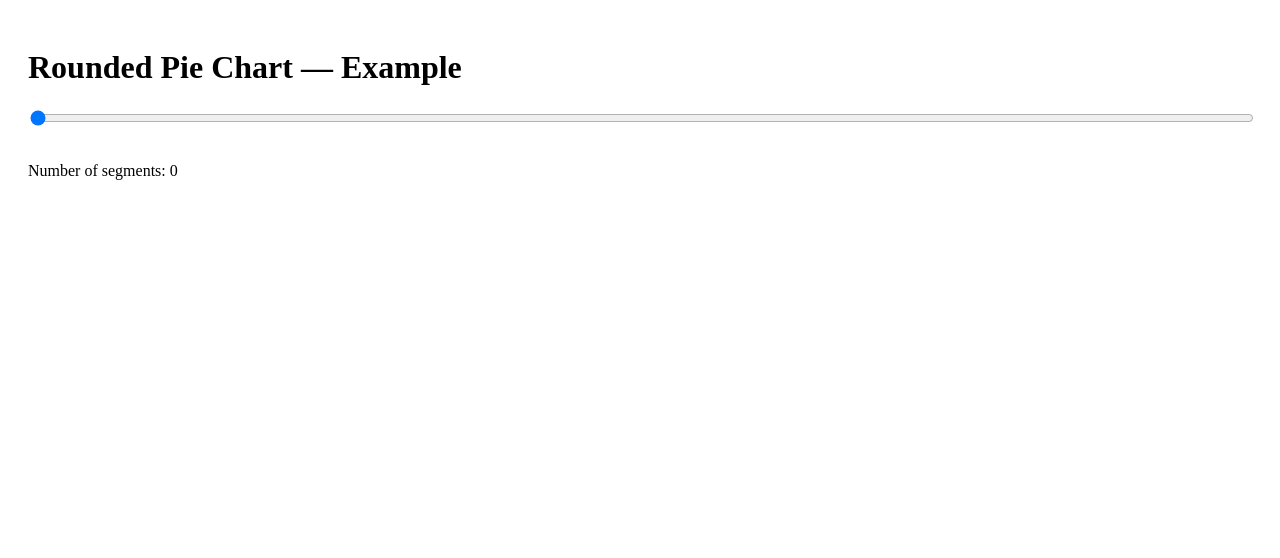
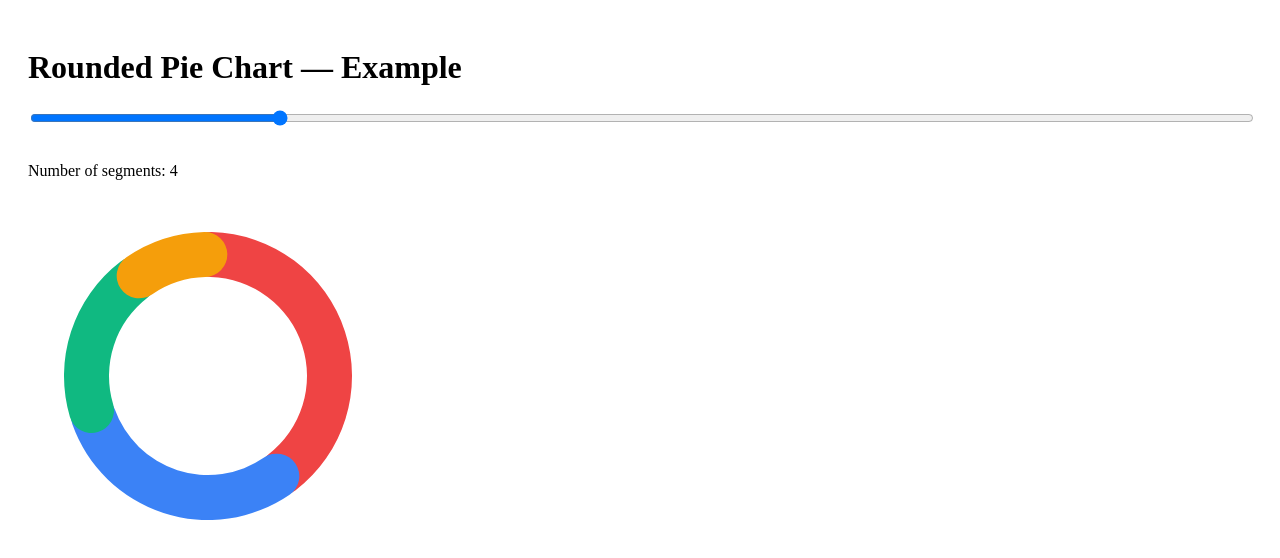
Before and after one commit to hamshad/pie-chart, a React (Vite) app in the folder example/: page / in a window 1280 px wide. Shown: the top 558 px of the page. Built offline with nearby package versions, Linux system fonts and the light colour scheme; the HTML template or start-up script is replaced by a standard one.

Commit message:
fix: 4 init segments

```diff
--- a/example/src/App.tsx
+++ b/example/src/App.tsx
@@ -25,7 +25,7 @@ const data = [
 ];
 
 export default function App() {
-  const [number, setNumber] = React.useState(0);
+  const [number, setNumber] = React.useState(4);
 
   return (
     <div style={{ padding: 20 }}>
```
